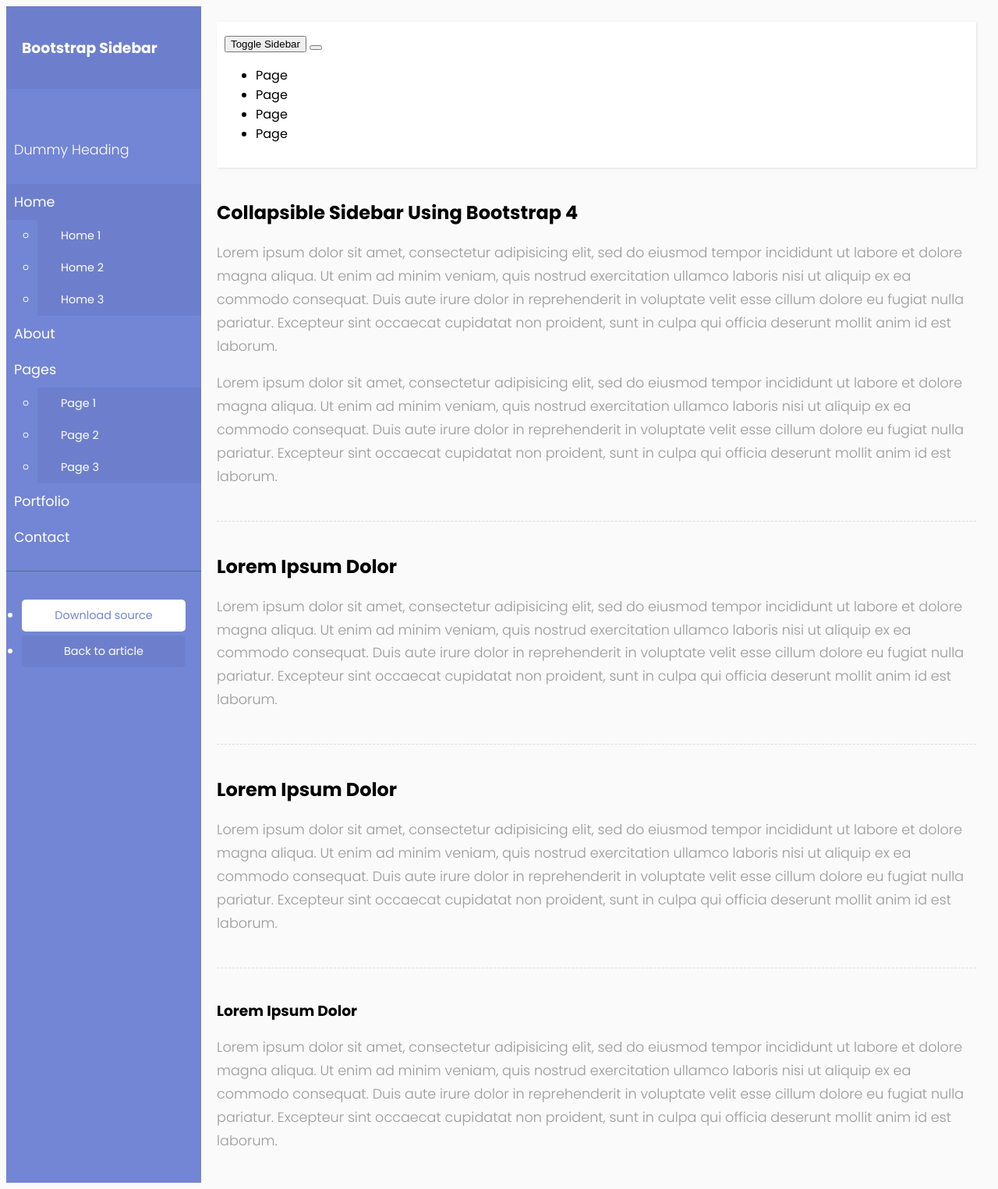
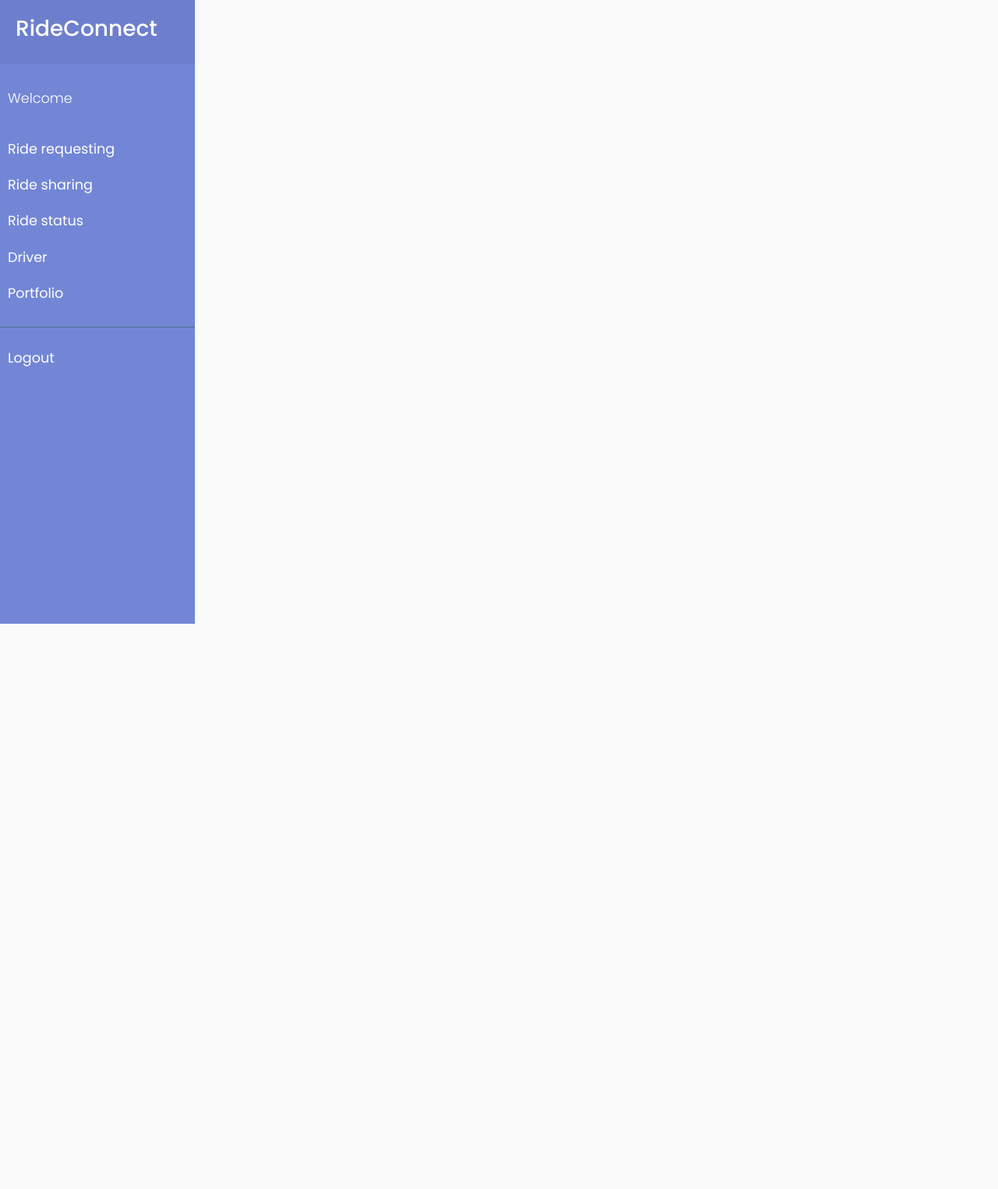
Before and after one commit to yichenH888/Ride-Sharing-Service-Web-APP, a Django app: page / in a window 1280 px wide. Shown: the whole page at 78% size. After the commit the page ends 800 px from the top, so only its background shows below. Run offline with Django 4.2, Linux system fonts and the light colour scheme; the visitor is signed in with stand-in values (Sample User, id 1); some libraries are stand-ins or nearby versions.

Commit message:
base sidebar template added

```diff
--- a/web-app/apps/static/assets/css/sidebar.css
+++ b/web-app/apps/static/assets/css/sidebar.css
@@ -1,8 +1,9 @@
-/*
-    DEMO STYLE
-*/
+@import "https://fonts.googleapis.com/css?family=Poppins:300,400,500,600,700";
 
-@import "https://fonts.googleapis.com/css?family=Poppins:300,400,500,600,700";
+.wrapper {
+    display: flex;
+    width: 100%;
+}
 
 body {
     font-family: 'Poppins', sans-serif;
@@ -17,56 +18,22 @@ p {
     color: #999;
 }
 
-a,
-a:hover,
-a:focus {
+a, a:hover, a:focus {
     color: inherit;
     text-decoration: none;
     transition: all 0.3s;
 }
 
-.navbar {
-    padding: 15px 10px;
-    background: #fff;
-    border: none;
-    border-radius: 0;
-    margin-bottom: 40px;
-    box-shadow: 1px 1px 3px rgba(0, 0, 0, 0.1);
-}
-
-.navbar-btn {
-    box-shadow: none;
-    outline: none !important;
-    border: none;
-}
-
-.line {
-    width: 100%;
-    height: 1px;
-    border-bottom: 1px dashed #ddd;
-    margin: 40px 0;
-}
-
-/* ---------------------------------------------------
-    SIDEBAR STYLE
------------------------------------------------------ */
-
-.wrapper {
-    display: flex;
-    width: 100%;
-    align-items: stretch;
-}
-
 #sidebar {
-    min-width: 250px;
-    max-width: 250px;
+    width: 250px;
+    position: fixed;
+    top: 0;
+    left: 0;
+    height: 100vh;
+    z-index: 999;
     background: #7386D5;
     color: #fff;
     transition: all 0.3s;
-}
-
-#sidebar.active {
-    margin-left: -250px;
 }
 
 #sidebar .sidebar-header {
@@ -95,22 +62,9 @@ a:focus {
     background: #fff;
 }
 
-#sidebar ul li.active > a,
-a[aria-expanded="true"] {
+#sidebar ul li.active > a, a[aria-expanded="true"] {
     color: #fff;
     background: #6d7fcc;
-}
-
-a[data-toggle="collapse"] {
-    position: relative;
-}
-
-.dropdown-toggle::after {
-    display: block;
-    position: absolute;
-    top: 50%;
-    right: 20px;
-    transform: translateY(-50%);
 }
 
 ul ul a {
@@ -118,55 +72,3 @@ ul ul a {
     padding-left: 30px !important;
     background: #6d7fcc;
 }
-
-ul.CTAs {
-    padding: 20px;
-}
-
-ul.CTAs a {
-    text-align: center;
-    font-size: 0.9em !important;
-    display: block;
-    border-radius: 5px;
-    margin-bottom: 5px;
-}
-
-a.download {
-    background: #fff;
-    color: #7386D5;
-}
-
-a.article,
-a.article:hover {
-    background: #6d7fcc !important;
-    color: #fff !important;
-}
-
-/* ---------------------------------------------------
-    CONTENT STYLE
------------------------------------------------------ */
-
-#content {
-    width: 100%;
-    padding: 20px;
-    min-height: 100vh;
-    transition: all 0.3s;
-}
-
-/* ---------------------------------------------------
-    MEDIAQUERIES
------------------------------------------------------ */
-
-@media (max-width: 768px) {
-    #sidebar {
-        margin-left: -250px;
-    }
-
-    #sidebar.active {
-        margin-left: 0;
-    }
-
-    #sidebarCollapse span {
-        display: none;
-    }
-}
--- a/web-app/apps/static/assets/js/sidebar.js
+++ b/web-app/apps/static/assets/js/sidebar.js
@@ -1,5 +1,7 @@
 $(document).ready(function () {
+
     $('#sidebarCollapse').on('click', function () {
         $('#sidebar').toggleClass('active');
     });
+
 });
--- a/web-app/apps/templates/layouts/sidebar.html
+++ b/web-app/apps/templates/layouts/sidebar.html
@@ -1,151 +1,119 @@
-<!DOCTYPE html>
+<!doctype html>
 <html lang="en">
+
 <head>
-    <meta charset="UTF-8">
-    <title>Title</title>
+    <!-- META goes HERE -->
+    <meta name="viewport" content="width=device-width, initial-scale=1">
+    <meta name="author" content="Rocco Su & Yichen Huang">
 
-    <link href="{{ ASSETS_ROOT }}/css/sidebar.css" rel="stylesheet"/>
+    <!-- Title goes HERE -->
+    <title>{% block title %}{% endblock %}</title>
+
+    <!-- CSS only -->
+    <link href="https://cdn.jsdelivr.net/npm/bootstrap@5.3.0-alpha1/dist/css/bootstrap.min.css" rel="stylesheet"
+          integrity="sha384-GLhlTQ8iRABdZLl6O3oVMWSktQOp6b7In1Zl3/Jr59b6EGGoI1aFkw7cmDA6j6gD" crossorigin="anonymous">
+    <!-- Scrollbar Custom CSS -->
+    <link rel="stylesheet"
+          href="https://cdnjs.cloudflare.com/ajax/libs/malihu-custom-scrollbar-plugin/3.1.5/jquery.mCustomScrollbar.min.css">
+
+    <!-- JS, Popper.js, and jQuery -->
+    <script src="https://code.jquery.com/jquery-3.5.1.slim.min.js"
+            integrity="sha384-DfXdz2htPH0lsSSs5nCTpuj/zy4C+OGpamoFVy38MVBnE+IbbVYUew+OrCXaRkfj"
+            crossorigin="anonymous"></script>
+    <script src="https://cdn.jsdelivr.net/npm/@popperjs/core@2.11.6/dist/umd/popper.min.js"
+            integrity="sha384-oBqDVmMz9ATKxIep9tiCxS/Z9fNfEXiDAYTujMAeBAsjFuCZSmKbSSUnQlmh/jp3"
+            crossorigin="anonymous"></script>
+    <script src="https://cdn.jsdelivr.net/npm/bootstrap@5.3.0-alpha1/dist/js/bootstrap.min.js"
+            integrity="sha384-mQ93GR66B00ZXjt0YO5KlohRA5SY2XofN4zfuZxLkoj1gXtW8ANNCe9d5Y3eG5eD"
+            crossorigin="anonymous"></script>
+    <script defer src="https://use.fontawesome.com/releases/v5.0.13/js/solid.js"
+            integrity="sha384-tzzSw1/Vo+0N5UhStP3bvwWPq+uvzCMfrN1fEFe+xBmv1C/AtVX5K0uZtmcHitFZ"
+            crossorigin="anonymous"></script>
+    <script defer src="https://use.fontawesome.com/releases/v5.0.13/js/fontawesome.js"
+            integrity="sha384-6OIrr52G08NpOFSZdxxz1xdNSndlD4vdcf/q2myIUVO0VsqaGHJsB0RaBE01VTOY"
+            crossorigin="anonymous"></script>
+    <!-- jQuery Custom Scroller CDN -->
+    <script src="https://cdnjs.cloudflare.com/ajax/libs/malihu-custom-scrollbar-plugin/3.1.5/jquery.mCustomScrollbar.concat.min.js"></script>
+    <!-- Specific CSS goes HERE -->
+    {% block stylesheets %}
+        <link href="{{ ASSETS_ROOT }}/css/sidebar.css" rel="stylesheet"/>
+    {% endblock stylesheets %}
+
 </head>
 <body>
 <div class="wrapper">
-    <!-- Sidebar  -->
+
+    <!-- Sidebar -->
     <nav id="sidebar">
         <div class="sidebar-header">
-            <h3>Bootstrap Sidebar</h3>
+            <h3>RideConnect</h3>
         </div>
 
         <ul class="list-unstyled components">
-            <p>Dummy Heading</p>
-            <li class="active">
-                <a href="#homeSubmenu" data-toggle="collapse" aria-expanded="false" class="dropdown-toggle">Home</a>
-                <ul class="collapse list-unstyled" id="homeSubmenu">
-                    <li>
-                        <a href="#">Home 1</a>
-                    </li>
-                    <li>
-                        <a href="#">Home 2</a>
-                    </li>
-                    <li>
-                        <a href="#">Home 3</a>
-                    </li>
-                </ul>
+            <p>Welcome</p>
+            <li>
+                <a href="#">Ride requesting</a>
             </li>
             <li>
-                <a href="#">About</a>
+                <a href="#">Ride sharing</a>
             </li>
             <li>
-                <a href="#pageSubmenu" data-toggle="collapse" aria-expanded="false" class="dropdown-toggle">Pages</a>
-                <ul class="collapse list-unstyled" id="pageSubmenu">
-                    <li>
-                        <a href="#">Page 1</a>
-                    </li>
-                    <li>
-                        <a href="#">Page 2</a>
-                    </li>
-                    <li>
-                        <a href="#">Page 3</a>
-                    </li>
-                </ul>
+                <a href="#">Ride status</a>
+            </li>
+            <li>
+                <a href="#">Driver</a>
             </li>
             <li>
                 <a href="#">Portfolio</a>
             </li>
-            <li>
-                <a href="#">Contact</a>
-            </li>
         </ul>
-
         <ul class="list-unstyled CTAs">
             <li>
-                <a href="https://bootstrapious.com/tutorial/files/sidebar.zip" class="download">Download source</a>
-            </li>
-            <li>
-                <a href="https://bootstrapious.com/p/bootstrap-sidebar" class="article">Back to article</a>
+                <a href="/logout" class="article">Logout</a>
             </li>
         </ul>
     </nav>
 
-    <!-- Page Content  -->
+
+    <!-- Page Content -->
     <div id="content">
-
+        <!-- Sidebar toggle button -->
         <nav class="navbar navbar-expand-lg navbar-light bg-light">
             <div class="container-fluid">
-
                 <button type="button" id="sidebarCollapse" class="btn btn-info">
                     <i class="fas fa-align-left"></i>
                     <span>Toggle Sidebar</span>
                 </button>
-                <button class="btn btn-dark d-inline-block d-lg-none ml-auto" type="button" data-toggle="collapse"
-                        data-target="#navbarSupportedContent" aria-controls="navbarSupportedContent"
-                        aria-expanded="false" aria-label="Toggle navigation">
-                    <i class="fas fa-align-justify"></i>
-                </button>
 
-                <div class="collapse navbar-collapse" id="navbarSupportedContent">
-                    <ul class="nav navbar-nav ml-auto">
-                        <li class="nav-item active">
-                            <a class="nav-link" href="#">Page</a>
-                        </li>
-                        <li class="nav-item">
-                            <a class="nav-link" href="#">Page</a>
-                        </li>
-                        <li class="nav-item">
-                            <a class="nav-link" href="#">Page</a>
-                        </li>
-                        <li class="nav-item">
-                            <a class="nav-link" href="#">Page</a>
-                        </li>
-                    </ul>
-                </div>
             </div>
         </nav>
-
-        <h2>Collapsible Sidebar Using Bootstrap 4</h2>
-        <p>Lorem ipsum dolor sit amet, consectetur adipisicing elit, sed do eiusmod tempor incididunt ut labore et
-            dolore magna aliqua. Ut enim ad minim veniam, quis nostrud exercitation ullamco laboris nisi ut aliquip ex
-            ea commodo consequat. Duis aute irure dolor in reprehenderit in voluptate velit esse cillum dolore eu fugiat
-            nulla pariatur. Excepteur sint occaecat cupidatat non proident, sunt in culpa qui officia deserunt mollit
-            anim id est laborum.</p>
-        <p>Lorem ipsum dolor sit amet, consectetur adipisicing elit, sed do eiusmod tempor incididunt ut labore et
-            dolore magna aliqua. Ut enim ad minim veniam, quis nostrud exercitation ullamco laboris nisi ut aliquip ex
-            ea commodo consequat. Duis aute irure dolor in reprehenderit in voluptate velit esse cillum dolore eu fugiat
-            nulla pariatur. Excepteur sint occaecat cupidatat non proident, sunt in culpa qui officia deserunt mollit
-            anim id est laborum.</p>
-
-        <div class="line"></div>
-
-        <h2>Lorem Ipsum Dolor</h2>
-        <p>Lorem ipsum dolor sit amet, consectetur adipisicing elit, sed do eiusmod tempor incididunt ut labore et
-            dolore magna aliqua. Ut enim ad minim veniam, quis nostrud exercitation ullamco laboris nisi ut aliquip ex
-            ea commodo consequat. Duis aute irure dolor in reprehenderit in voluptate velit esse cillum dolore eu fugiat
-            nulla pariatur. Excepteur sint occaecat cupidatat non proident, sunt in culpa qui officia deserunt mollit
-            anim id est laborum.</p>
-
-        <div class="line"></div>
-
-        <h2>Lorem Ipsum Dolor</h2>
-        <p>Lorem ipsum dolor sit amet, consectetur adipisicing elit, sed do eiusmod tempor incididunt ut labore et
-            dolore magna aliqua. Ut enim ad minim veniam, quis nostrud exercitation ullamco laboris nisi ut aliquip ex
-            ea commodo consequat. Duis aute irure dolor in reprehenderit in voluptate velit esse cillum dolore eu fugiat
-            nulla pariatur. Excepteur sint occaecat cupidatat non proident, sunt in culpa qui officia deserunt mollit
-            anim id est laborum.</p>
-
-        <div class="line"></div>
-
-        <h3>Lorem Ipsum Dolor</h3>
-        <p>Lorem ipsum dolor sit amet, consectetur adipisicing elit, sed do eiusmod tempor incididunt ut labore et
-            dolore magna aliqua. Ut enim ad minim veniam, quis nostrud exercitation ullamco laboris nisi ut aliquip ex
-            ea commodo consequat. Duis aute irure dolor in reprehenderit in voluptate velit esse cillum dolore eu fugiat
-            nulla pariatur. Excepteur sint occaecat cupidatat non proident, sunt in culpa qui officia deserunt mollit
-            anim id est laborum.</p>
+        <!-- Content goes HERE -->
+        {% block content %}{% endblock %}
     </div>
 </div>
+
+<!-- Specific JS goes HERE -->
+{% block javascripts %}{% endblock javascripts %}
 <script>
     $(document).ready(function () {
+
+        $("#sidebar").mCustomScrollbar({
+            theme: "minimal"
+        });
+
         $('#sidebarCollapse').on('click', function () {
+            // open or close navbar
             $('#sidebar').toggleClass('active');
+            // close dropdowns
+            $('.collapse.in').toggleClass('in');
+            // and also adjust aria-expanded attributes we use for the open/closed arrows
+            // in our CSS
+            $('a[aria-expanded=true]').attr('aria-expanded', 'false');
         });
+
     });
 </script>
+
 </body>
+
 </html>
```
